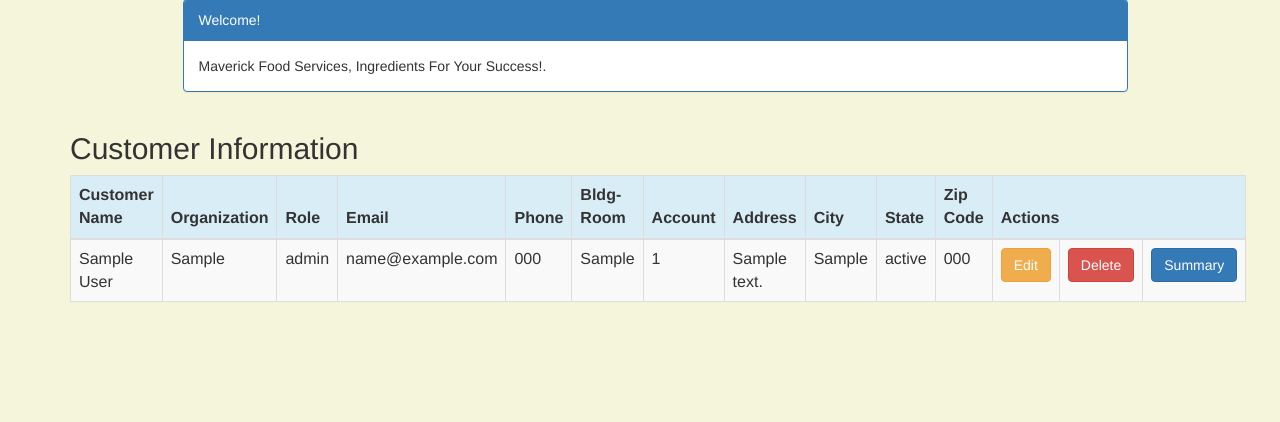
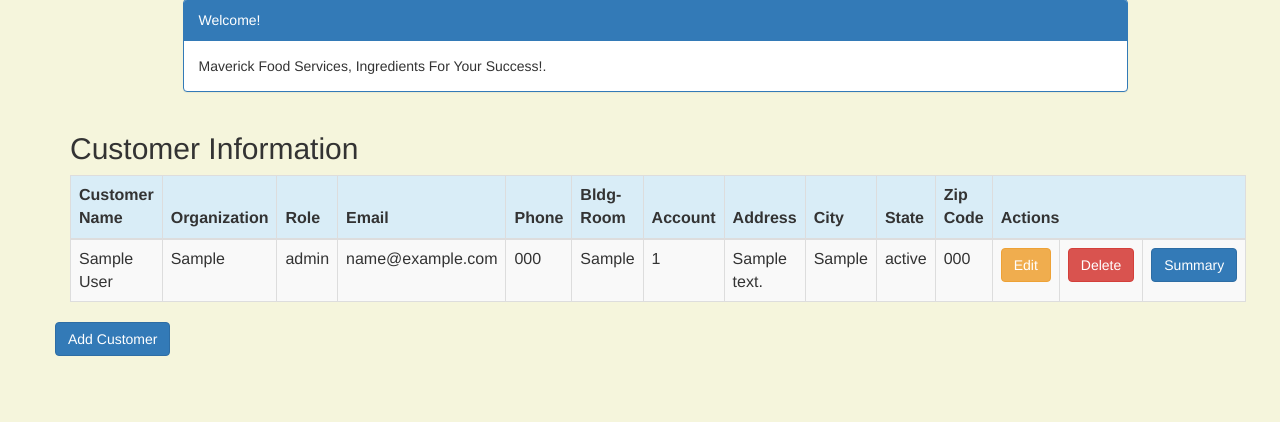
Before and after one commit to JabarHillShakeMaster/ISQA_Assignment2, a Django app: template crm/templates/crm/customer_list.html in a window 1280 px wide. Shown: the part 73-495 px from the top of the page. Run offline with Django 3.2, Linux system fonts and the light colour scheme; the template is opened without the code that fills it: values that come from a table or form of the project are taken from there, others are empty; tables that the repository leaves empty hold one stand-in row (values such as "Sample post"); some libraries are stand-ins or nearby versions.

Commit message:
Update customer add

```diff
--- a/crm/templates/crm/customer_list.html
+++ b/crm/templates/crm/customer_list.html
@@ -74,6 +74,9 @@
             {% endfor %}
             </tbody>
         </table>
+        <div class="row">
+        <a href="{% url 'crm:customer_new' %}" class="row"><span
+                    class="btn btn-primary">Add Customer</span></a>
     </div>
     </body>
     </html>
--- a/crm/templates/crm/customer_new.html
+++ b/crm/templates/crm/customer_new.html
@@ -2,7 +2,7 @@
 {% load crispy_forms_tags %}
 {% block content %}
     <h1>Add Customer</h1>
-    <form method="POST" class="product-form">{% csrf_token %}
+    <form method="POST" class="customer-form">{% csrf_token %}
           {{ form|crispy }}
         <button type="submit" class="save btn btn-default">Save</button>
     </form>
```
